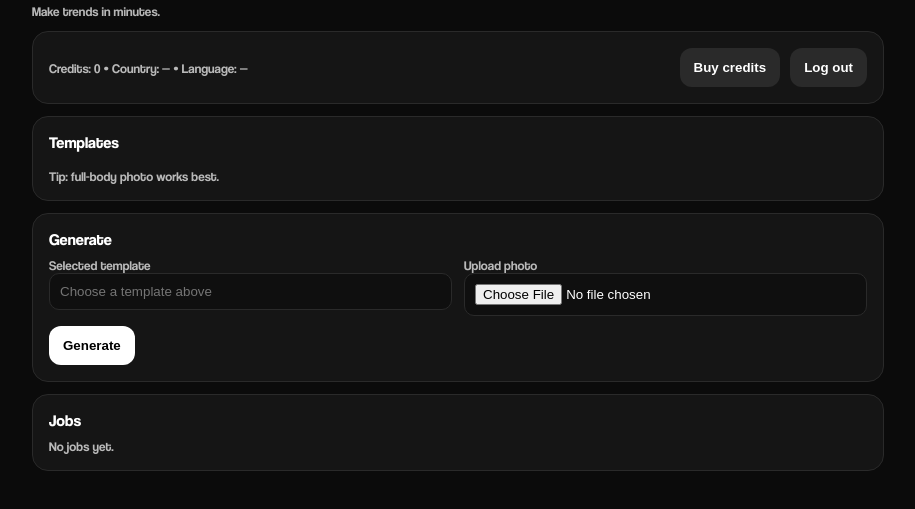
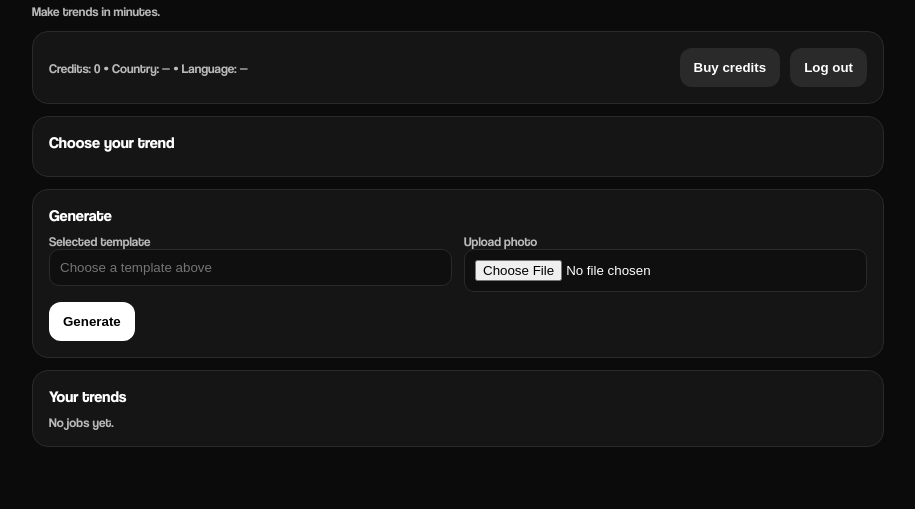
Before and after one commit to eugene763/motrend, a plain HTML site: page public/index.html in a window 1280 px wide. Shown: the part 65-574 px from the top of the page, without its empty margins (182-1097 px from the left). Drawn offline with Linux system fonts and the light colour scheme.

Commit message:
update(ui): change section titles for templates and jobs to enhance clarity

```diff
--- a/public/index.html
+++ b/public/index.html
@@ -144,9 +144,8 @@ a{color:#fff}
       </div>
 
       <div class="card">
-        <div style="font-weight:700;margin-bottom:8px">Templates</div>
+        <div style="font-weight:700;margin-bottom:8px">Choose your trend</div>
         <div id="templates" class="grid templatesGrid"></div>
-        <div class="muted" style="margin-top:8px">Tip: full-body photo works best.</div>
       </div>
 
       <div class="card">
@@ -169,7 +168,7 @@ a{color:#fff}
       </div>
 
       <div class="card" id="jobsCard">
-  <div style="font-weight:700;margin-bottom:8px">Jobs</div>
+  <div style="font-weight:700;margin-bottom:8px">Your trends</div>
   <div id="jobs" class="muted">No jobs yet.</div>
   <div id="jobSuccessPanel" style="margin-top:12px;display:none">
     <a id="downloadTrendBtn" class="btn" style="display:inline-block;text-decoration:none" target="_blank" rel="noopener noreferrer">Download your trend</a>
```
